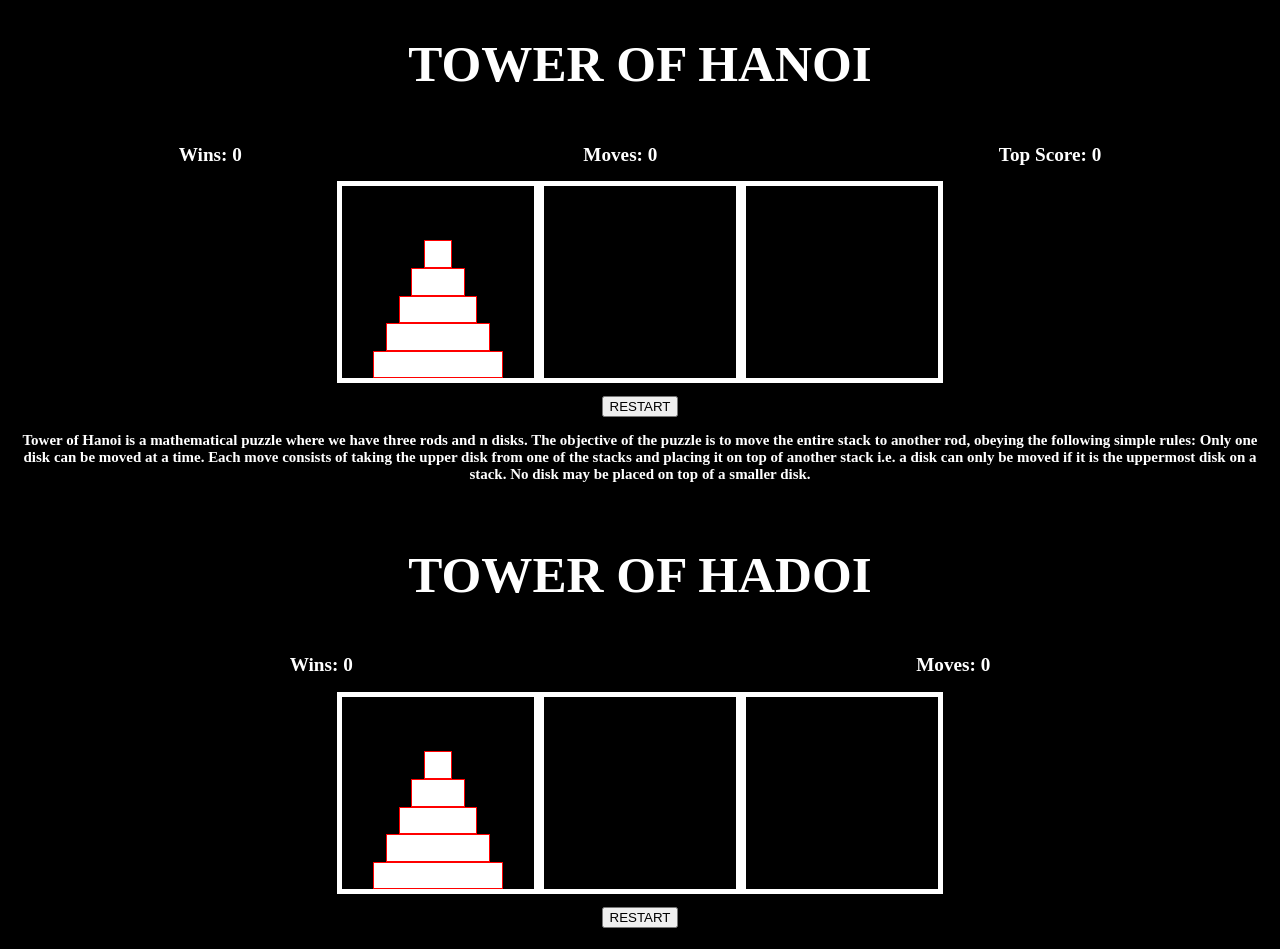
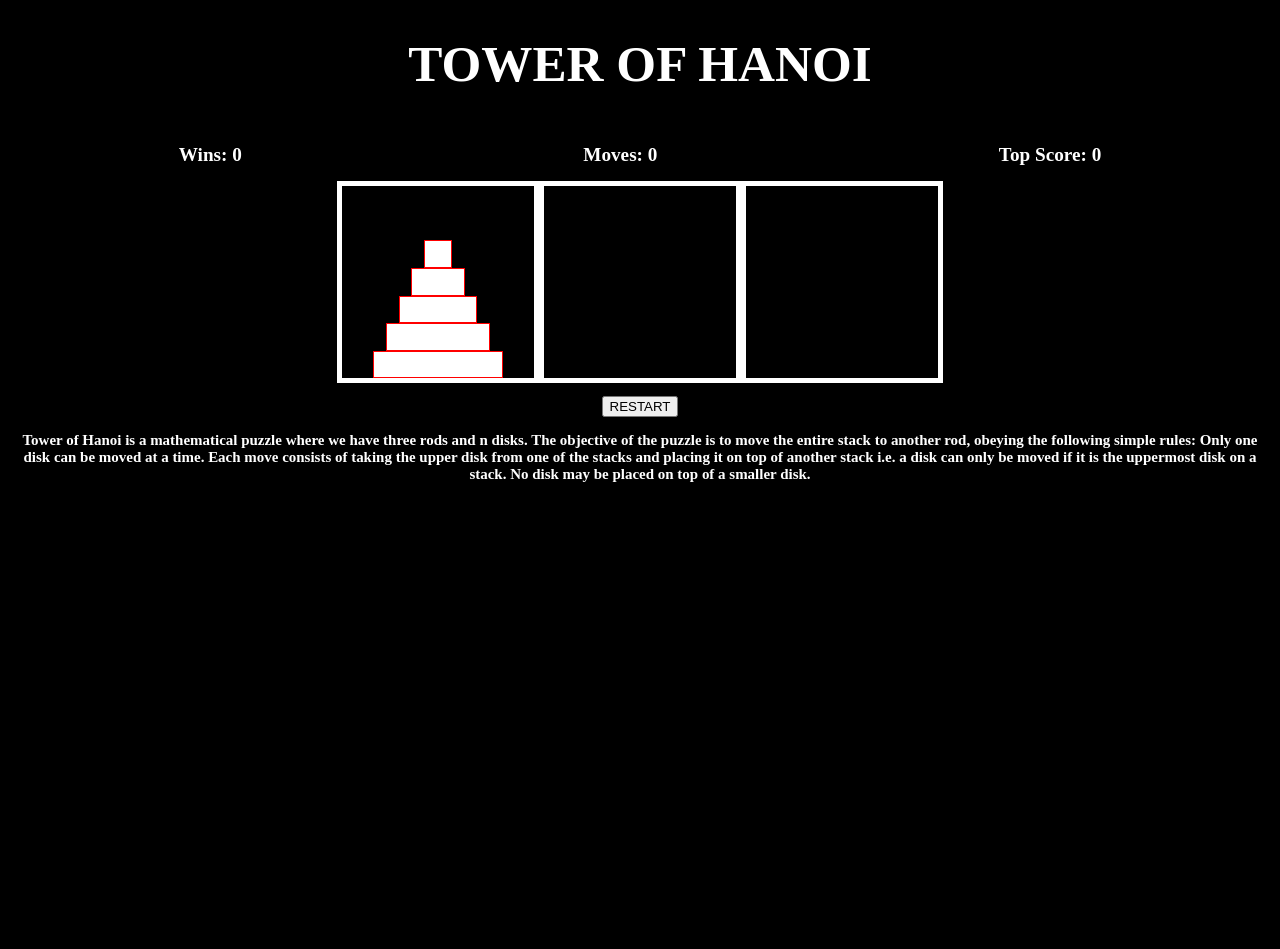
Before and after one commit to ThatLivelyLlama/towerofhanoi, a plain HTML site: page index.html in a window 1280 px wide. After the commit the page ends 800 px from the top, so only its background shows below. Drawn offline with Linux system fonts and the light colour scheme.

Commit message:
fixed index.html

```diff
--- a/index.html
+++ b/index.html
@@ -46,27 +46,4 @@
             </footer>
             <script src="script.js"></script>
         </body>
-        </html>
-        <h1>TOWER OF HADOI</h1>
-        <div class="stats">
-        <h2>Wins: <span>0</span></h2>
-        <h2>Moves: <span>0</span></h2>
-        </div>
-    </header>
-    <main>
-        <div class="square left">
-            <div class="block one" id="one" data-size="1" data-location="0"></div>
-            <div class="block two" id="two" data-size="2" data-location="0"></div>
-            <div class="block three" id="three" data-size="3" data-location="0"></div>
-            <div class="block four" id="four" data-size="4" data-location="0"></div>
-            <div class="block five" id="five" data-size="5" data-location="0"></div>
-        </div>
-        <div class="square middle"></div>
-        <div class="square right"></div>
-    </main>
-    <footer>
-        <button id="restart">RESTART</button>
-    </footer>
-    <script src="script.js"></script>
-</body>
 </html>
```
